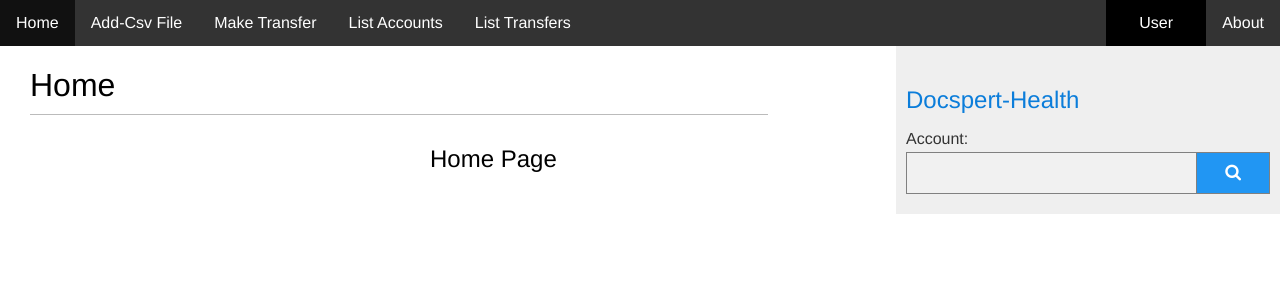
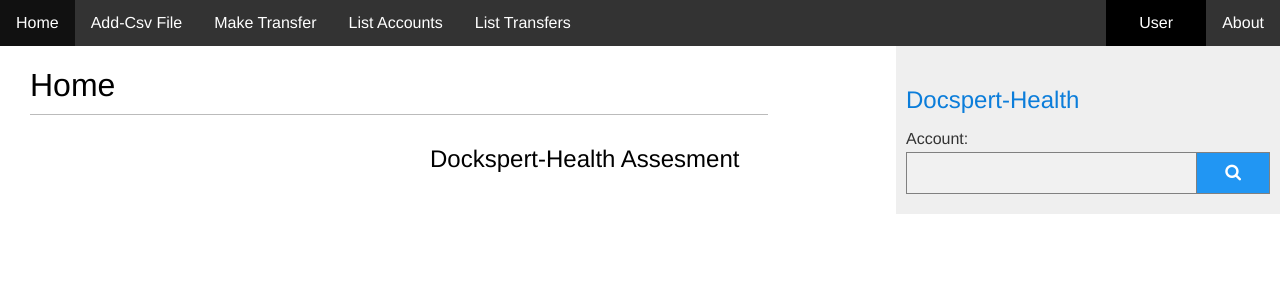
Before and after one commit to Ahmed-Elatar/Docspert_Health, a Django app: page / in a window 1280 px wide. Shown: the top 300 px of the page. Run offline with Django 5.2, Linux system fonts and the light colour scheme.

Commit message:
update home page

```diff
--- a/Docspert_Health/api/templates/index.html
+++ b/Docspert_Health/api/templates/index.html
@@ -61,6 +61,9 @@ form.example::after {
 
 {% block content %}
   <h1>Home</h1>
-  <h2 style="margin-left: 400px;margin-bottom: 5px;">Home Page</h2>
+  <h2 style="margin-left: 400px;margin-bottom: 5px;">Dockspert-Health Assesment</h2>
+
+
+
 
   {% endblock %}
```
